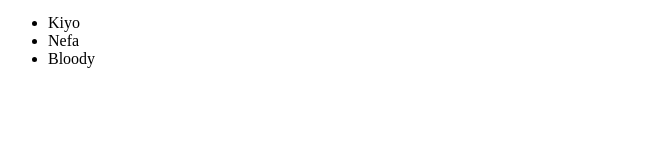
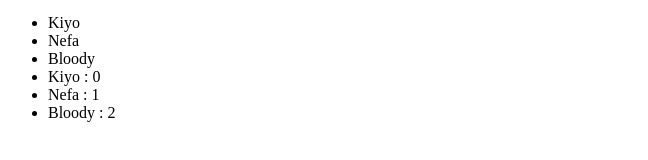
Before and after one commit to Eddydebuisson/Angular_Demo, an Angular app: page / in a window 1280 px wide. Shown: the part 568-728 px from the top of the page, without its empty margins (0-648 px from the left). Built offline with nearby package versions, Linux system fonts and the light colour scheme.

Commit message:
feat : liste avec leur index :sparkles:

```diff
--- a/src/app/component/liste/liste.component.html
+++ b/src/app/component/liste/liste.component.html
@@ -1,3 +1,4 @@
 <ul>
     <li *ngFor="let liste of listes"> {{liste }}</li>
+    <li *ngFor="let liste of listes; let i = index"> {{liste }} : {{i }}</li>
 </ul>
```
